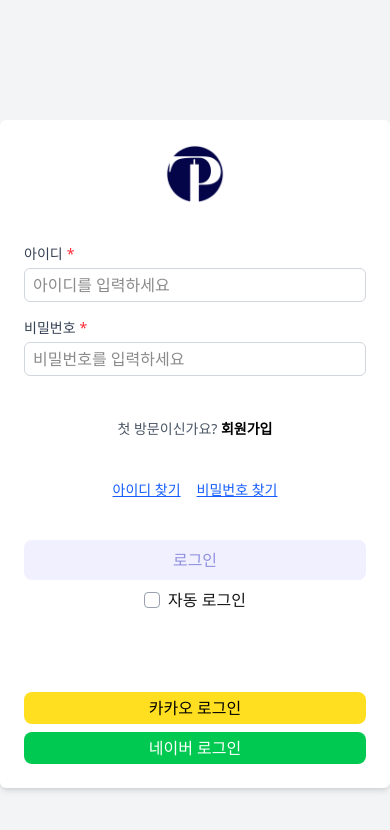
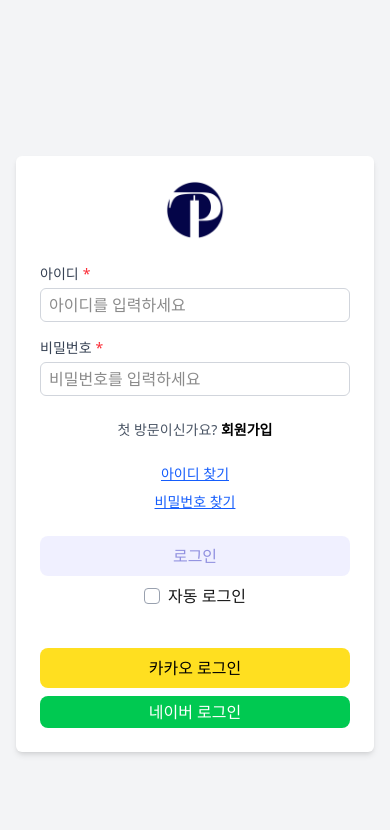
Before and after one commit to Bewheneverwhatiwant/Customer_Web, a Next.js app: page /login in a window 390 px wide. Shown: the top 830 px of the page. Built offline with nearby package versions, Linux system fonts and the light colour scheme; no server answers.

Commit message:
fix: login UI 반응형 UI 수정

```diff
--- a/app/login/page.tsx
+++ b/app/login/page.tsx
@@ -1,6 +1,6 @@
 "use client";
 import React, { useState } from "react";
-import Image from 'next/image';
+import Image from "next/image";
 
 import { useAuthStore } from "../stores/authStore";
 import { useRouter } from "next/navigation";
@@ -39,7 +39,7 @@
 			username: userId,
 			password: password,
 			rememberMe: checked,
-		}
+		};
 
 		const result = await login(loginData);
 		console.log("전송된 로그인 데이터:", loginData);
@@ -76,8 +76,6 @@
 		}
 	};
 
-
-
 	const handleKakaoLogin = () => {
 		window.location.href = kakaoLoginUrl;
 	};
@@ -93,11 +91,21 @@
 	const isLoginEnabled = !!(userId && password) && !isLoading;
 
 	return (
-		<div className="w-full min-h-screen bg-gray-100">
-			<main id="main-content" className="pt-16 w-full h-screen flex items-center justify-center bg-gray-100">
-				<form className="w-md p-6 bg-white shadow-md rounded-md flex flex-col gap-20" onSubmit={(e) => { e.preventDefault(); handleLogin(); }}>
-					<div className="w-full flex flex-col gap-10 items-center">
-						{/* <h1 className="text-xl font-semibold text-center text-gray-900">로그인</h1> */}
+		<div className="w-full min-h-screen bg-gray-100 flex items-center justify-center">
+			<main className="w-full pt-16 flex items-center justify-center bg-gray-100 px-4 sm:px-6">
+				<form
+					className="
+            w-full max-w-sm sm:max-w-md md:max-w-lg
+            bg-white shadow-md rounded-md
+            flex flex-col gap-10 sm:gap-12 md:gap-14
+            p-6 sm:p-8 md:p-10
+          "
+					onSubmit={(e) => {
+						e.preventDefault();
+						handleLogin();
+					}}
+				>
+					<div className="w-full flex flex-col gap-6 items-center">
 						<div className="w-full flex justify-center items-center">
 							<Image
 								src="/images/logo_main.png"
@@ -118,7 +126,6 @@
 								variant={2}
 								required
 								autoComplete="username"
-								aria-describedby="userId-help"
 							/>
 							<CustomInputField
 								id="password"
@@ -130,22 +137,18 @@
 								type="password"
 								required
 								autoComplete="current-password"
-								aria-describedby="password-help"
 							/>
 						</div>
 
 						{/* 회원가입 링크 */}
-						<div className="text-center">
-							<span className="text-sm text-gray-600">첫 방문이신가요? </span>
-							<CustomButton
-								variant="onlyText"
-								onClick={handleSignupNavigation}
-							>
+						<div className="text-center text-sm sm:text-base">
+							<span className="text-gray-600">첫 방문이신가요? </span>
+							<CustomButton variant="onlyText" onClick={handleSignupNavigation}>
 								회원가입
 							</CustomButton>
 						</div>
 
-						<div className="flex justify-center gap-4 text-sm">
+						<div className="flex flex-col sm:flex-row justify-center gap-2 sm:gap-6 text-sm">
 							<button
 								type="button"
 								onClick={() => setFindIdModalOpen(true)}
@@ -168,7 +171,6 @@
 								width="w-full"
 								variant="prettyFull"
 								disabled={!isLoginEnabled}
-								aria-describedby="login-status"
 							>
 								{isLoading ? "로그인 중..." : "로그인"}
 							</CustomButton>
@@ -184,7 +186,7 @@
 					{/* 소셜 로그인 */}
 					<div className="flex flex-col gap-2">
 						<CustomButton
-							className="bg-yellow-300 text-black px-2 py-1 rounded-lg focus:outline-none"
+							className="bg-yellow-300 text-black px-2 py-2 rounded-lg"
 							onClick={handleKakaoLogin}
 							disabled={isLoading}
 						>
@@ -207,12 +209,13 @@
 							isOpen={showErrorModal}
 							onClose={() => setShowErrorModal(false)}
 							variant={2}
-							width="max-w-2xl"
+							width="max-w-sm sm:max-w-md md:max-w-lg"
 						>
 							<div className="p-4 text-center">
 								<h3 className="text-lg font-semibold mb-2">알림</h3>
-								{/* <p className="text-gray-700 mb-4">{error}</p> */}
-								<p className="text-gray-700 mb-4">아이디 또는 비밀번호가 일치하지 않습니다.</p>
+								<p className="text-gray-700 mb-4">
+									아이디 또는 비밀번호가 일치하지 않습니다.
+								</p>
 							</div>
 						</CustomModal>
 					)}
@@ -227,10 +230,9 @@
 								setFoundId(null);
 							}}
 							variant={1}
-							width="w-lg"
+							width="max-w-sm sm:max-w-md md:max-w-lg"
 						>
 							<div className="p-6 flex flex-col gap-4">
-
 								<CustomInputField
 									variant={0}
 									id="findIdEmail"
@@ -252,9 +254,7 @@
 								</CustomButton>
 
 								{foundId && (
-									<p className="text-center text-gray-700 mt-2">
-										{foundId}
-									</p>
+									<p className="text-center text-gray-700 mt-2">{foundId}</p>
 								)}
 							</div>
 						</CustomModal>
```
